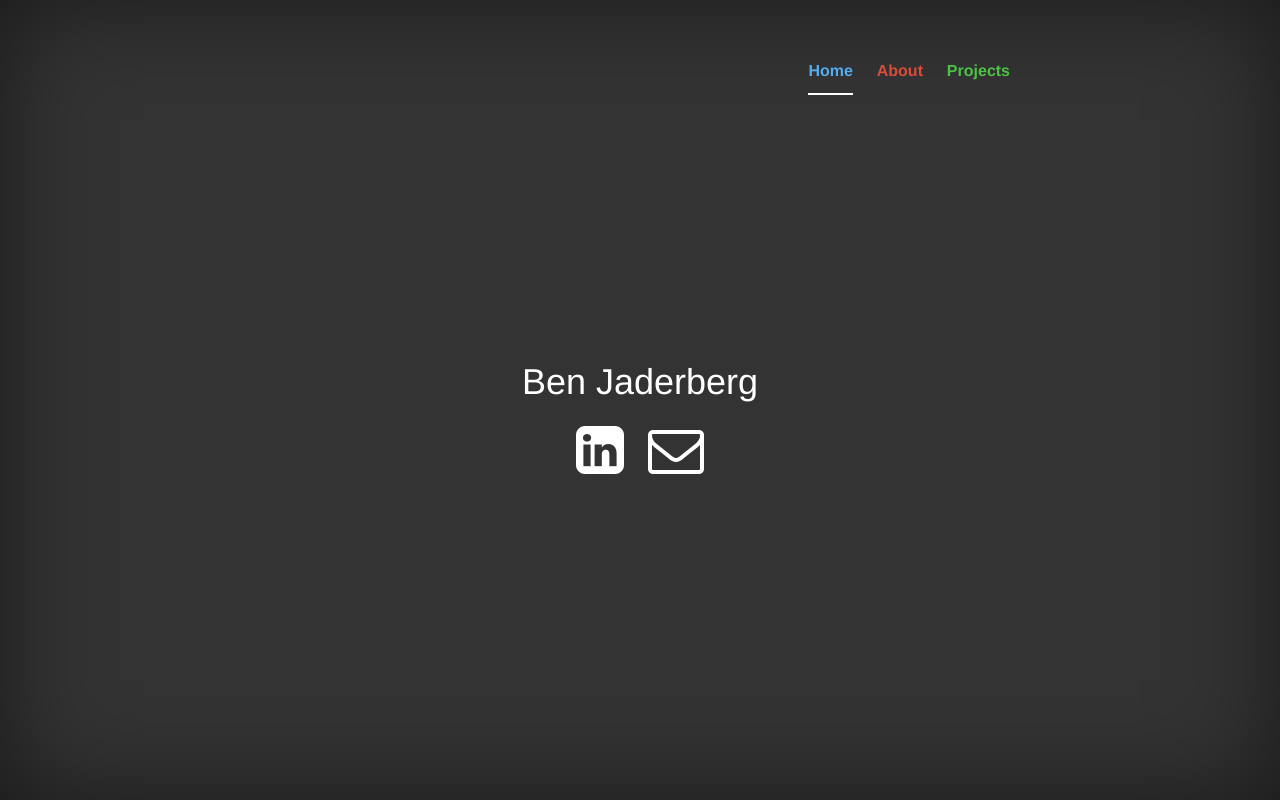
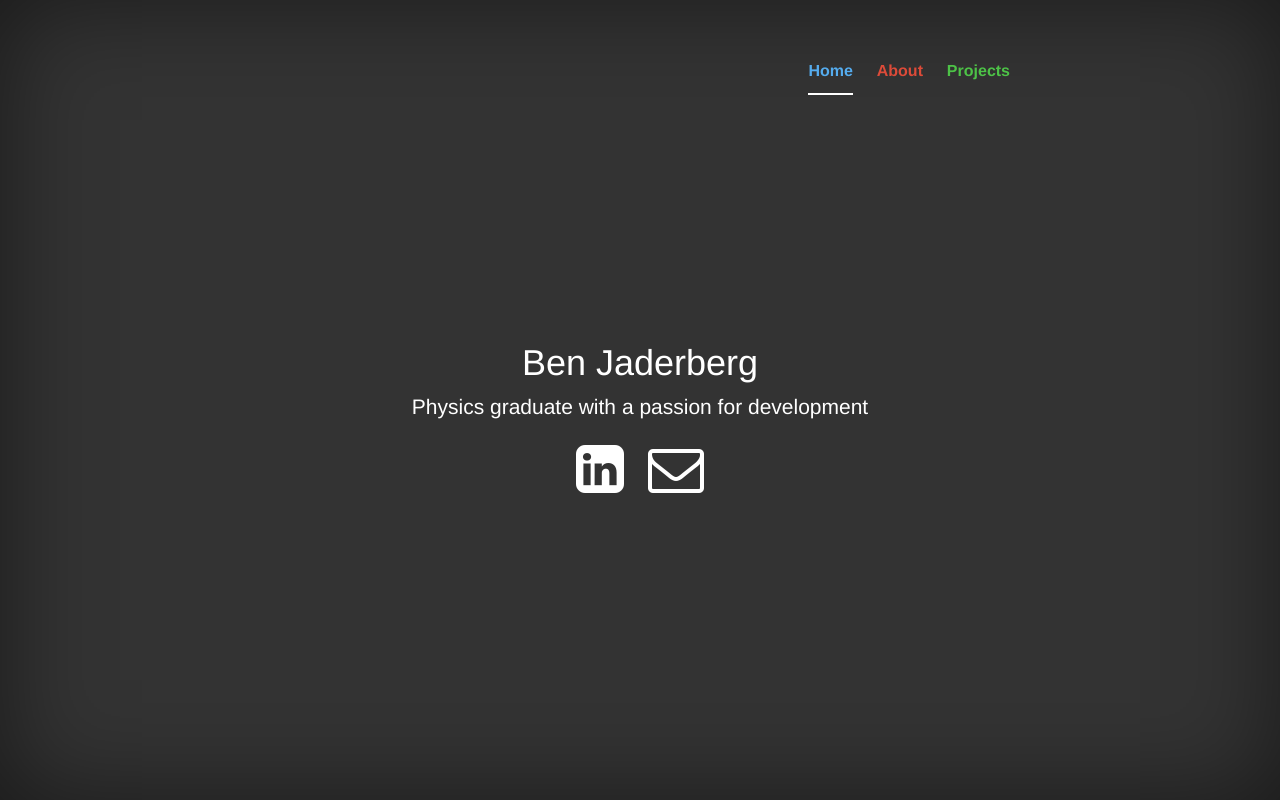
Before and after one commit to bjader/bjader.github.io, a plain HTML site: page index.html in a window 1280 px wide. Drawn offline with nearby package versions, Linux system fonts and the light colour scheme.

Commit message:
Added new tagline

```diff
--- a/home.html
+++ b/home.html
@@ -3,7 +3,7 @@
 	<div class="row">
 		<div class="col-md-12 col-xs-12" style="text-align:center">
 			<h1 class="cover-heading">Ben Jaderberg</h1>
-			<p class="lead"></p>
+			<p class="lead">Physics graduate with a passion for development</p>
 			<a href="http://www.linkedin.com/in/benjaderberg" target="_blank">
 				<i class="cover-icon fa fa-linkedin-square fa-4x" aria-hidden="true"></i>
 			</a>
```
